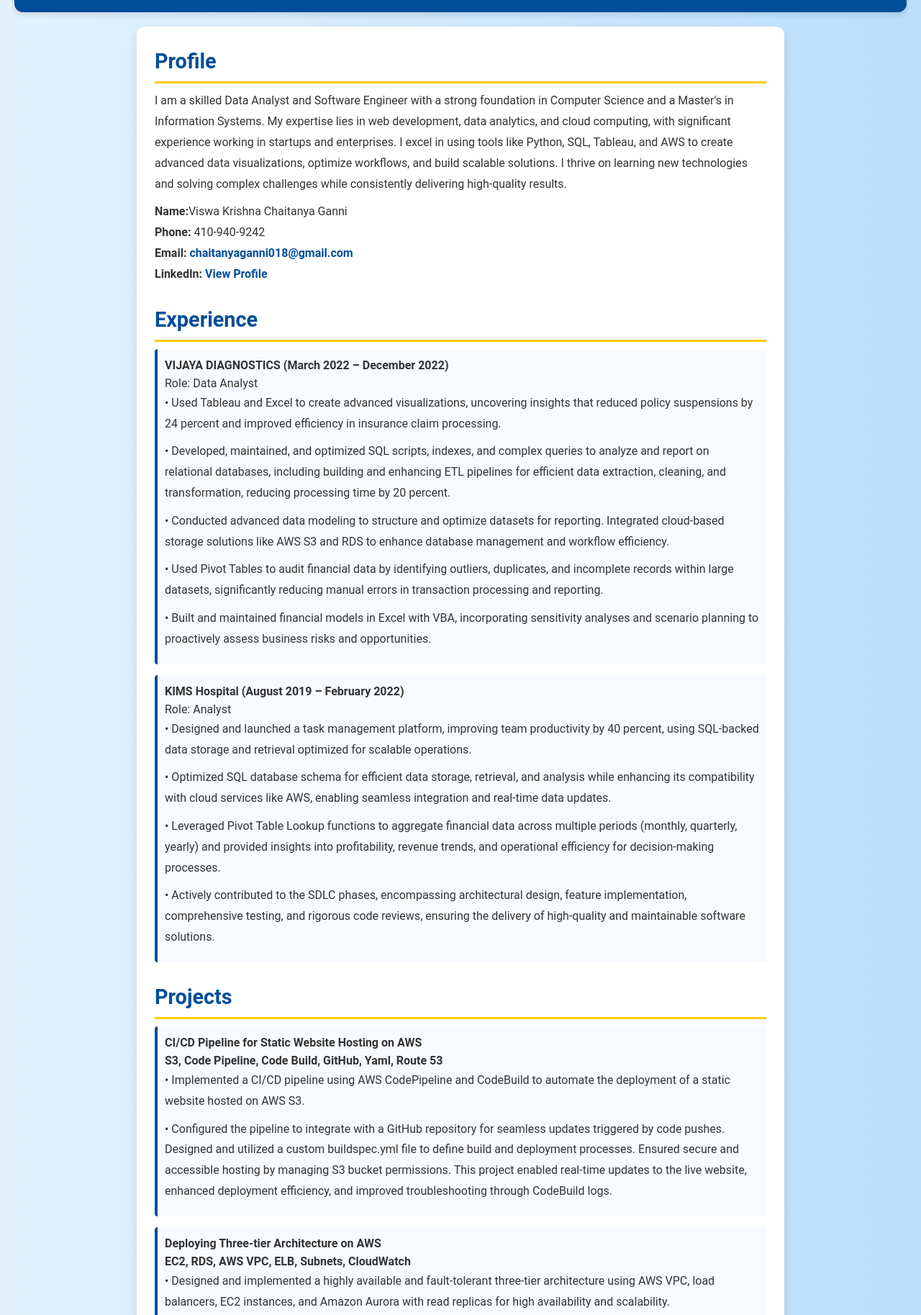
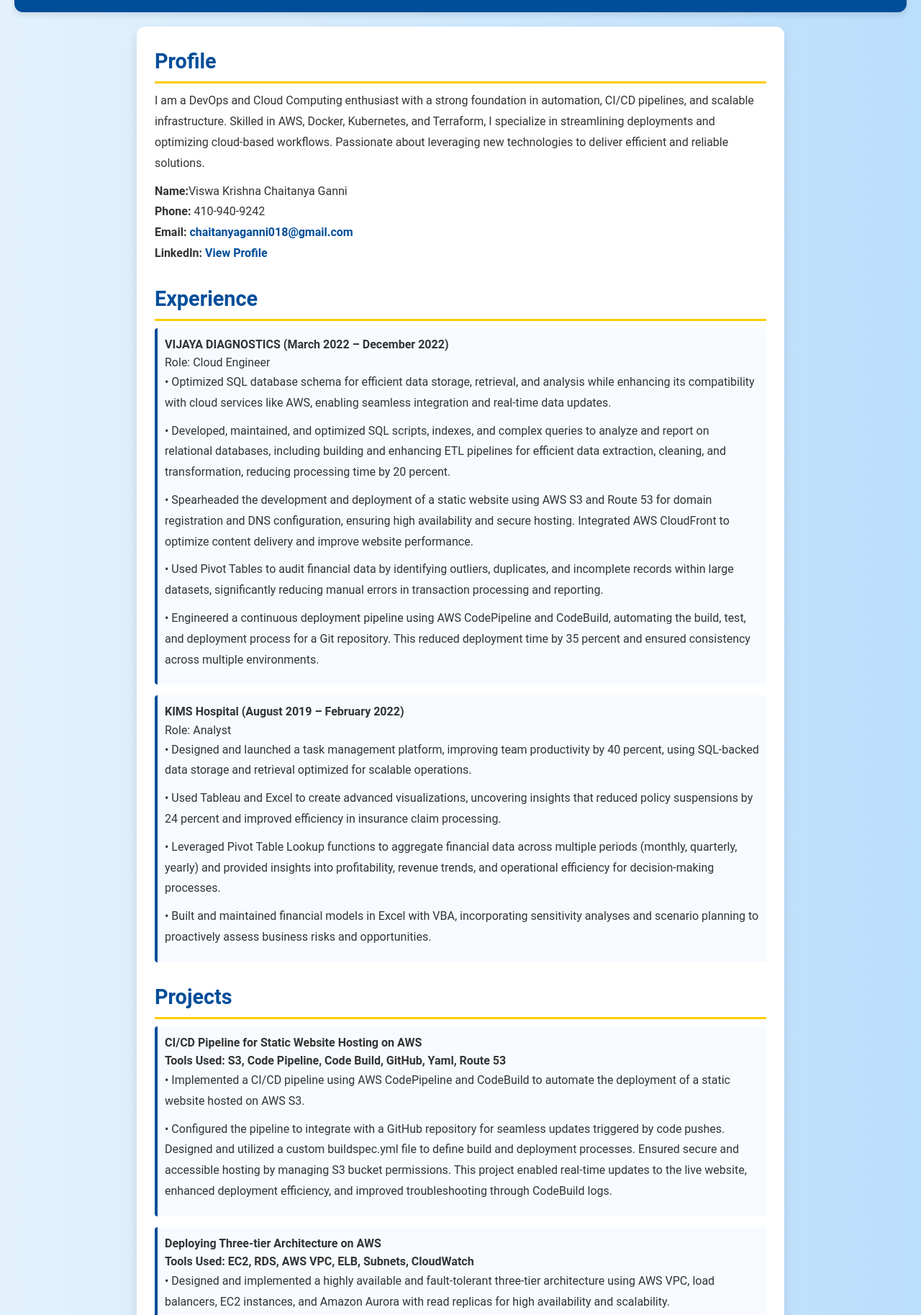
Before and after one commit to krishnachaitanya018/www.chaitanyaganniportfolio.com, a website: page index.html in a window 1280 px wide. Shown: the part 152-1979 px from the top of the page at 72% size. Drawn offline with Linux system fonts and the light colour scheme.

Commit message:
Update index.html
changed some points in resume

```diff
--- a/index.html
+++ b/index.html
@@ -25,10 +25,9 @@
 		<section id="profile">
 			<h2>Profile</h2>
 			<p>
-				I am a skilled Data Analyst and Software Engineer with a strong foundation in Computer Science and a Master's in Information Systems.
-				My expertise lies in web development, data analytics, and cloud computing, with significant experience working in startups and enterprises.
-				I excel in using tools like Python, SQL, Tableau, and AWS to create advanced data visualizations, optimize workflows, and build scalable solutions.
-				I thrive on learning new technologies and solving complex challenges while consistently delivering high-quality results.
+				I am a DevOps and Cloud Computing enthusiast with a strong foundation in automation, CI/CD pipelines, and scalable infrastructure.
+				Skilled in AWS, Docker, Kubernetes, and Terraform, I specialize in streamlining deployments and optimizing cloud-based workflows.
+				Passionate about leveraging new technologies to deliver efficient and reliable solutions.
 			</p>
 			<p>
 				<strong>Name:</strong>Viswa Krishna Chaitanya Ganni<br>
@@ -43,30 +42,32 @@
 			<ul>
 				<li>
 					<strong>VIJAYA DIAGNOSTICS (March 2022 – December 2022)</strong><br>
-					Role: Data Analyst<br>
-					<p>• Used Tableau and Excel to create advanced visualizations, uncovering insights that reduced policy suspensions by 24
-						percent and improved efficiency in insurance claim processing.</p>
+					Role: Cloud Engineer<br>
+					<p>• Optimized SQL database schema for efficient data storage, retrieval, and analysis while enhancing its compatibility with
+                                             cloud services like AWS, enabling seamless integration and real-time data updates.</p>
 					<p>• Developed, maintained, and optimized SQL scripts, indexes, and complex queries to analyze and report on relational
-						databases, including building and enhancing ETL pipelines for efficient data extraction, cleaning, and transformation,
-						reducing processing time by 20 percent.</p>
-					<p>• Conducted advanced data modeling to structure and optimize datasets for reporting. Integrated cloud-based storage
-						solutions like AWS S3 and RDS to enhance database management and workflow efficiency.</p>
+                                             databases, including building and enhancing ETL pipelines for efficient data extraction, cleaning, and transformation,
+                                             reducing processing time by 20 percent.</p>
+					<p>• Spearheaded the development and deployment of a static website using AWS S3 and Route 53 for domain registration
+                                             and DNS configuration, ensuring high availability and secure hosting. Integrated AWS CloudFront to optimize content
+                                             delivery and improve website performance.</p>
 					<p>• Used Pivot Tables to audit financial data by identifying outliers, duplicates, and incomplete records within large
-						datasets, significantly reducing manual errors in transaction processing and reporting.</p>
-					<p>• Built and maintained financial models in Excel with VBA, incorporating sensitivity analyses and scenario planning to
-							proactively assess business risks and opportunities.</p>
+					     datasets, significantly reducing manual errors in transaction processing and reporting.</p>
+					<p>• Engineered a continuous deployment pipeline using AWS CodePipeline and CodeBuild, automating the build, test, and
+                                             deployment process for a Git repository. This reduced deployment time by 35 percent and ensured consistency across
+                                             multiple environments.</p>
 				</li>
 				<li>
 					<strong>KIMS Hospital (August 2019 – February 2022)</strong><br>
 					Role: Analyst<br>
 					<p>• Designed and launched a task management platform, improving team productivity by 40 percent, using SQL-backed data
-						storage and retrieval optimized for scalable operations.</p>
-					<p>• Optimized SQL database schema for efficient data storage, retrieval, and analysis while enhancing its compatibility with
-						cloud services like AWS, enabling seamless integration and real-time data updates.</p>
+                                              storage and retrieval optimized for scalable operations.</p>
+					<p>• Used Tableau and Excel to create advanced visualizations, uncovering insights that reduced policy suspensions by 24
+                                             percent and improved efficiency in insurance claim processing.</p>
 					<p>• Leveraged Pivot Table Lookup functions to aggregate financial data across multiple periods (monthly, quarterly, yearly)
-						and provided insights into profitability, revenue trends, and operational efficiency for decision-making processes.</p>
-					<p>• Actively contributed to the SDLC phases, encompassing architectural design, feature implementation, comprehensive
-						testing, and rigorous code reviews, ensuring the delivery of high-quality and maintainable software solutions.</p>
+                                             and provided insights into profitability, revenue trends, and operational efficiency for decision-making processes.</p>
+					<p>• Built and maintained financial models in Excel with VBA, incorporating sensitivity analyses and scenario planning to
+                                             proactively assess business risks and opportunities.</p>
 				</li>
 			</ul>
 			</section>
@@ -76,7 +77,7 @@
 				<ul>
 				   <li>
 					<strong>CI/CD Pipeline for Static Website Hosting on AWS</strong><br>
-					<strong>S3, Code Pipeline, Code Build, GitHub, Yaml, Route 53</strong>
+					<strong>Tools Used: S3, Code Pipeline, Code Build, GitHub, Yaml, Route 53</strong>
 					<p>• Implemented a CI/CD pipeline using AWS CodePipeline and CodeBuild to automate the deployment of a static website
                                              hosted on AWS S3.</p>
 					<p>• Configured the pipeline to integrate with a GitHub repository for seamless updates triggered by code pushes. Designed
@@ -87,7 +88,7 @@
 
 				   <li>
 					<strong>Deploying Three-tier Architecture on AWS</strong><br>
-					<strong>EC2, RDS, AWS VPC, ELB, Subnets, CloudWatch</strong>
+					<strong>Tools Used: EC2, RDS, AWS VPC, ELB, Subnets, CloudWatch</strong>
 					<p>• Designed and implemented a highly available and fault-tolerant three-tier architecture using AWS VPC, load balancers,
                                              EC2 instances, and Amazon Aurora with read replicas for high availability and scalability.</p>
 					<p>• Configured auto-scaling groups to manage EC2 instances based on traffic dynamically, ensuring optimal resource usage
@@ -142,8 +143,9 @@
 			<h2>Technical Skills</h2>
 			<p><strong>Languages:</strong> Python, R, SQL, HTML</p>
 			<p><strong>Libraries:</strong> Pandas, NumPy, Matplotlib, Seaborn, dplyr, ggplot2</p>
-			<p><strong>Tools:</strong> Tableau, Power BI, AWS (S3, EC2), Advanced Excel (Macros, VBA)</p>
-			<p><strong>Domains:</strong> Financial Analysis, Data Modeling, Quantitative Risk Analysis</p>
+			<p><strong>Tools:</strong> Tableau, Power BI, Jupyter Notebook, AWS(S3, EC2, Route 53, CloudFront, CodePipeline), Advance
+                            Excel(Macros, Power Pivots, Lookup, VBA)</p>
+			<p><strong>Domains:</strong> Financial Analysis, Statistics, Data Modeling, Quantitative Risk Analysis, Market Research</p>
 		</section>
 
 		<section id="education">
```
